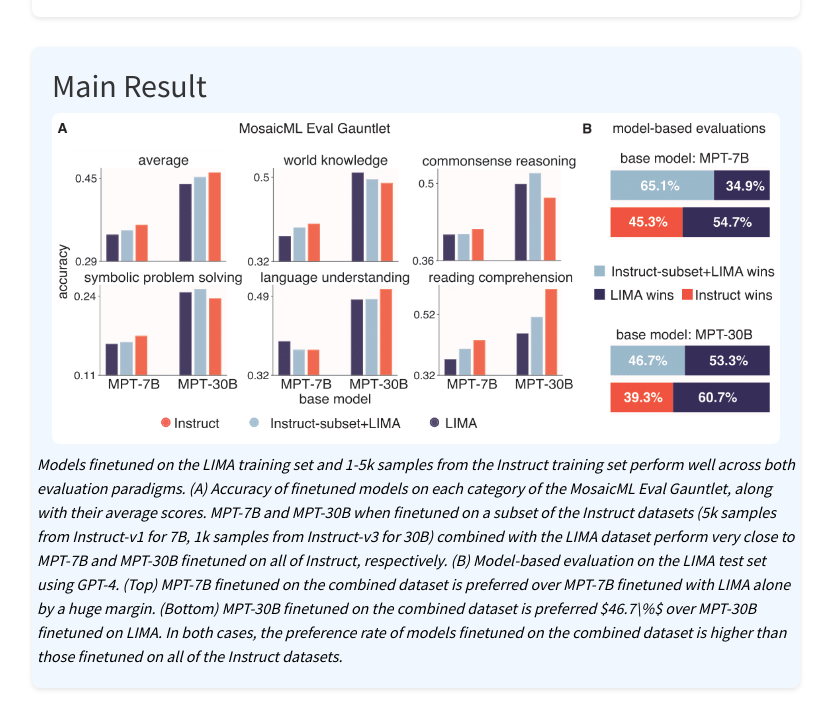
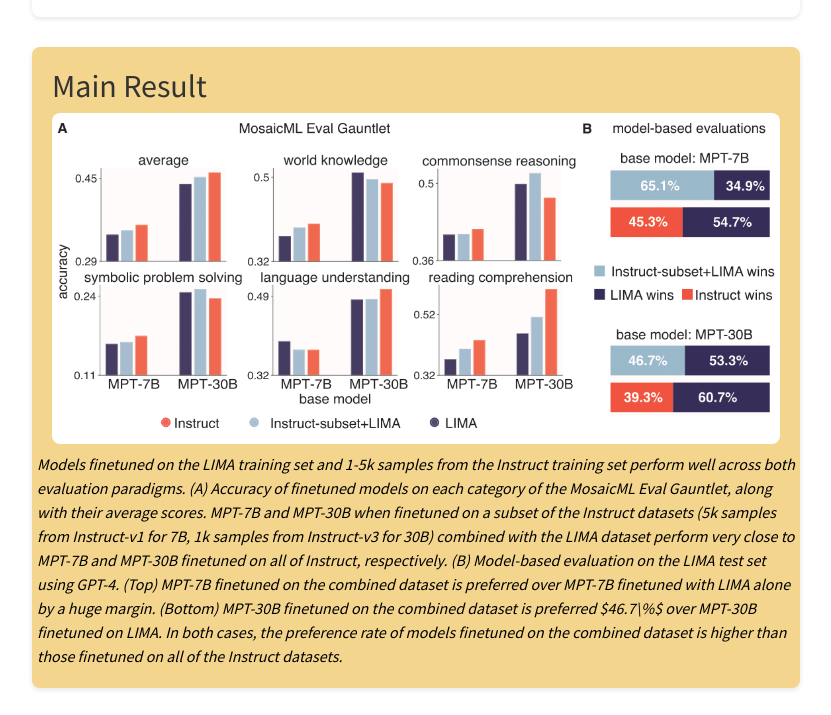
Before and after one commit to 97aditi/97aditi.github.io, a plain HTML site: page index.html in a window 1280 px wide. Shown: the part 1076-1791 px from the top of the page, without its empty margins (224-1055 px from the left). Drawn offline with nearby package versions, Linux system fonts and the light colour scheme.

Commit message:
adding main result

```diff
--- a/index.html
+++ b/index.html
@@ -124,7 +124,7 @@
     </div>
 </div>
 
-<div class="container" style="max-width: 768px;background: #f0f7ff">
+<div class="container" style="max-width: 768px;background: #F4D58D">
     <div class="row">
         <div class="col-md-12">
             <h2>Main Result</h2>
```
